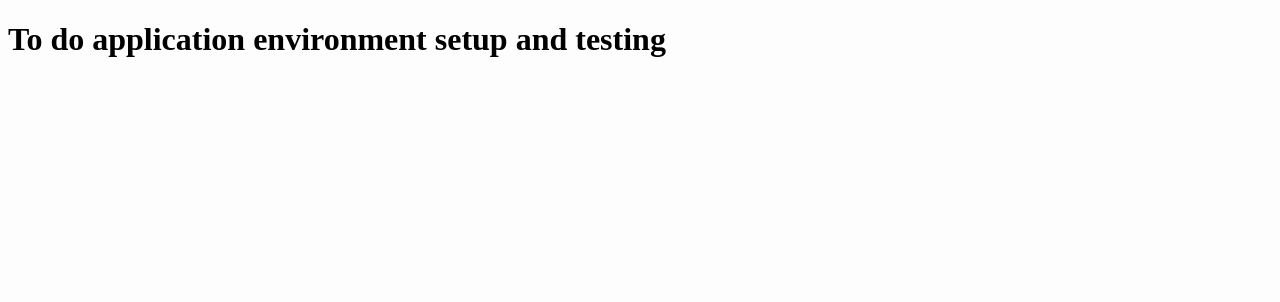
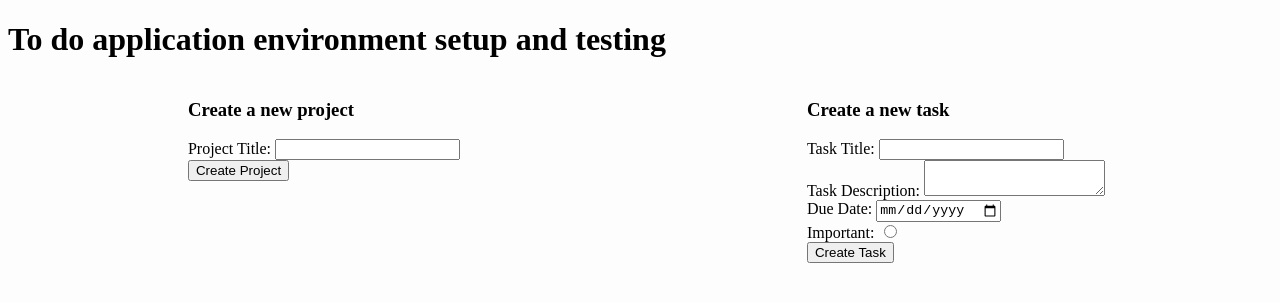
Before and after one commit to githubchief/todo, a website built with webpack: page dist/index.html in a window 1280 px wide. Built offline with nearby package versions, Linux system fonts and the light colour scheme.

Commit message:
add form elements for tasks and projects

```diff
--- a/src/index.js
+++ b/src/index.js
@@ -1,3 +1,7 @@
-import './style.css';
+import { listOfProjects } from "./listOfProjects";
+import { task } from "./task";
+import { Dom } from "./uiRender";
+import "./style.css";
 
-console.log("hello");
+let dom = Dom();
+dom.display();
```
Also changed, not shown: dist/index.html, dist/main.js, 1 other file.
